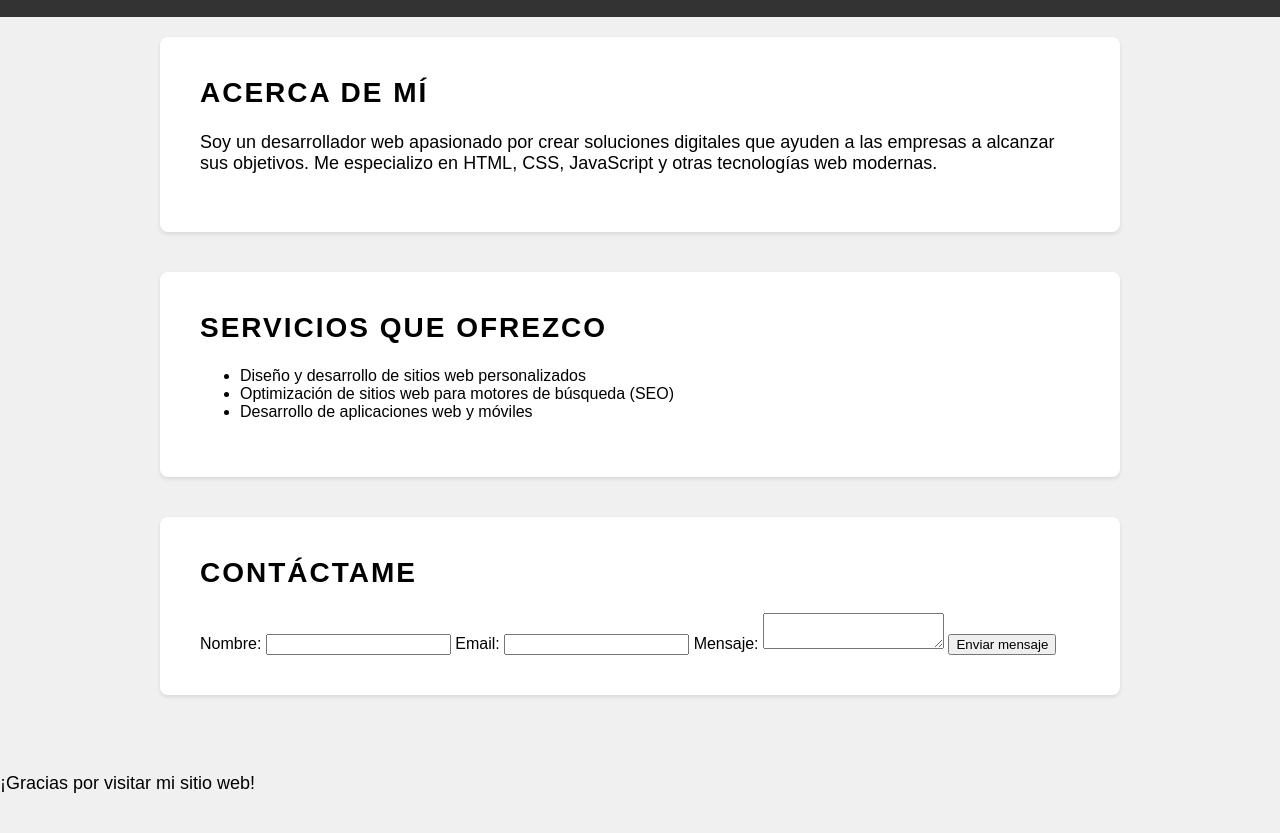
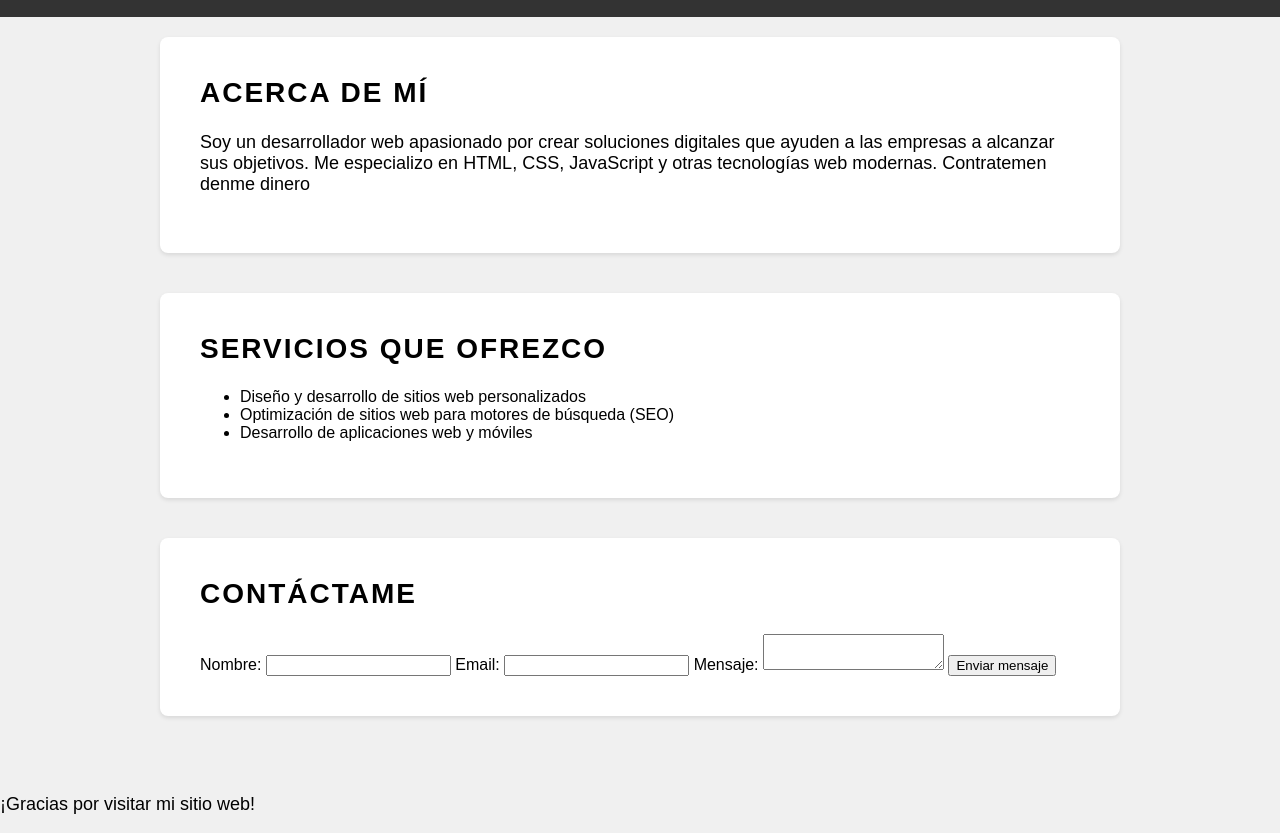
Before and after one commit to ConstanzaVillalobosV/Clase-de-git-y-github, a plain HTML site: page index.html in a window 1280 px wide. Shown: the part 96-929 px from the top of the page. Before the commit the page ends 908 px from the top, so only its background shows below. Drawn offline with Linux system fonts and the light colour scheme.

Commit message:
Agrege texto de denme dinero

```diff
--- a/index.html
+++ b/index.html
@@ -19,7 +19,7 @@
     <main>
       <section id="about">
         <h2>Acerca de mí</h2>
-        <p>Soy un desarrollador web apasionado por crear soluciones digitales que ayuden a las empresas a alcanzar sus objetivos. Me especializo en HTML, CSS, JavaScript y otras tecnologías web modernas.</p>
+        <p>Soy un desarrollador web apasionado por crear soluciones digitales que ayuden a las empresas a alcanzar sus objetivos. Me especializo en HTML, CSS, JavaScript y otras tecnologías web modernas. Contratemen denme dinero</p>
       </section>
       <section id="services">
         <h2>Servicios que ofrezco</h2>
```
